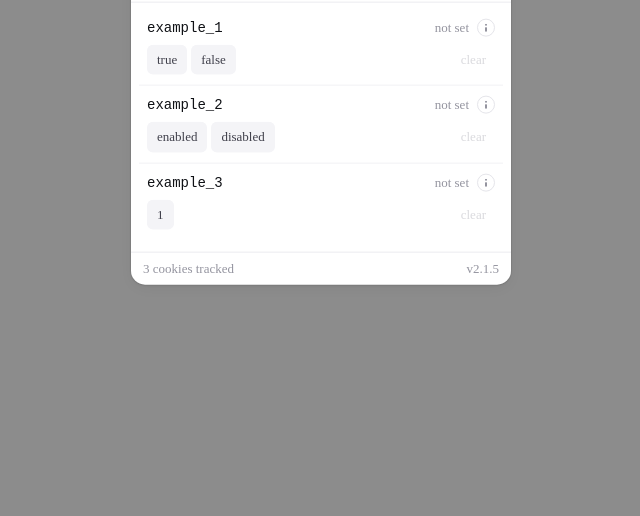
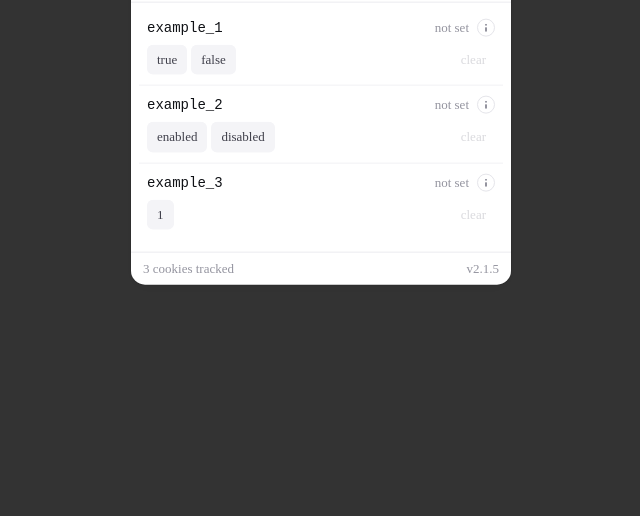
Before and after one commit to Ruler90/cookie-manager, a website built with Vite: page index.html in a window 1280 px wide. Shown: the part 284-800 px from the top of the page, without its empty margins (319-959 px from the left). Built offline with nearby package versions, Linux system fonts and the light colour scheme.

Commit message:
Update overlay styles

```diff
--- a/src/components/CookieEditor/_CookieEditor.styles.scss
+++ b/src/components/CookieEditor/_CookieEditor.styles.scss
@@ -2,7 +2,6 @@
     position: fixed;
     inset: 0;
     z-index: 1000002;
-    background-color: rgba(15, 17, 21, 0.42);
 }
 
 .mw-ce {
--- a/src/components/_CookieManager.styles.scss
+++ b/src/components/_CookieManager.styles.scss
@@ -5,7 +5,7 @@
     z-index: 1000000;
     width: 100%;
     height: 100%;
-    background-color: rgba(0, 0, 0, 0.45);
+    background-color: rgba(0, 0, 0, 0.8);
 }
 
 @keyframes mw-cm-flash {
```
